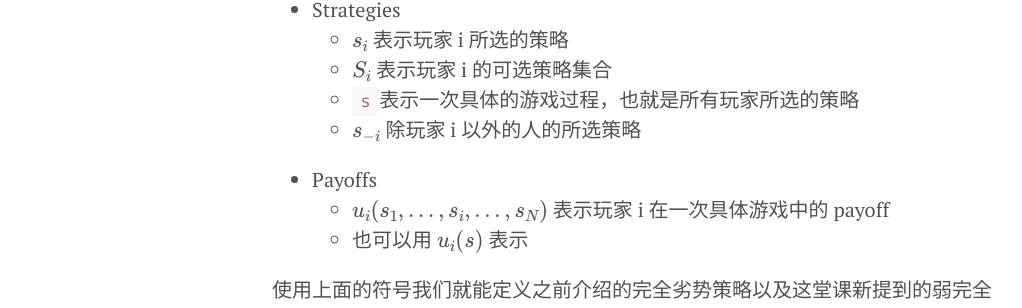
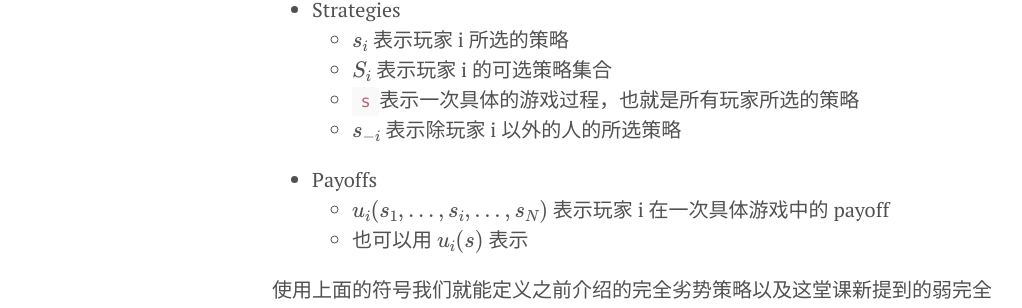
Before and after one commit to yoncise/yoncise.github.io, a Jekyll site: the page built from logs/_posts/2022/2022-02-27-67718899.md, in a window 1280 px wide. Shown: the part 477-785 px from the top of the page, without its empty margins (8-1030 px from the left). Built offline with Jekyll 4.4.1, drawn with Linux system fonts in a browser that asks for light colours; formulas are drawn with MathJax 3.

Commit message:
语雀同步 Common knowledge

```diff
--- a/logs/_posts/2022/2022-02-27-67718899.md
+++ b/logs/_posts/2022/2022-02-27-67718899.md
@@ -12,7 +12,7 @@ title: Common knowledge
    - $$ s_i $$ 表示玩家 i 所选的策略
    - $$ S_i $$ 表示玩家 i 的可选策略集合
    - `s`表示一次具体的游戏过程，也就是所有玩家所选的策略
-   - $$ s_{-i} $$ 除玩家 i 以外的人的所选策略
+   - $$ s_{-i} $$ 表示除玩家 i 以外的人的所选策略
 - Payoffs
    - $$ u_i(s_1, ..., s_i, ..., s_N) $$ 表示玩家 i 在一次具体游戏中的 payoff
    - 也可以用 $$ u_i(s) $$ 表示
```
